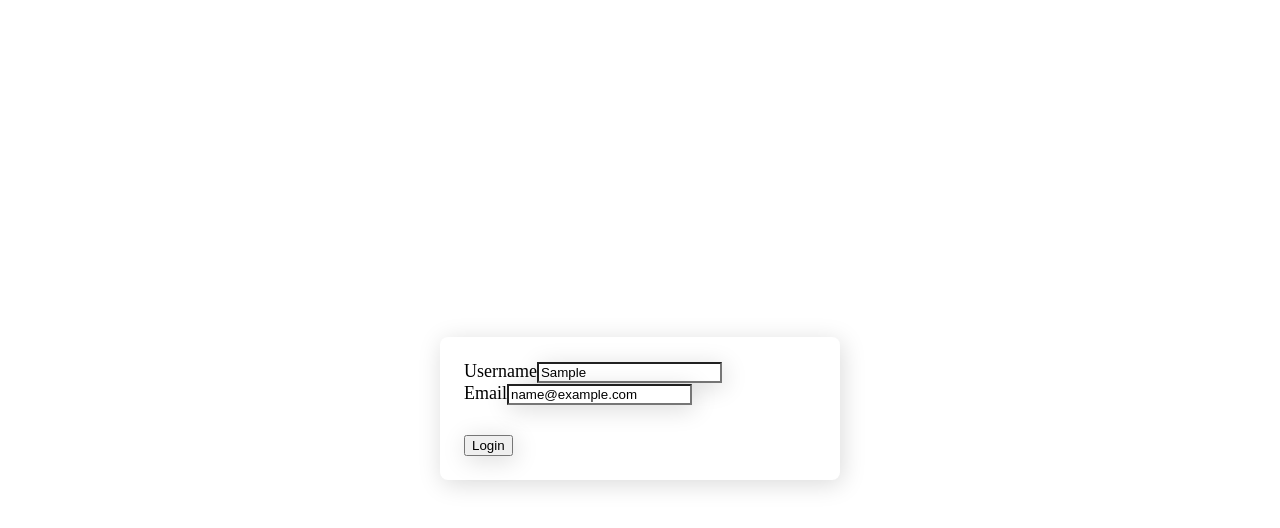
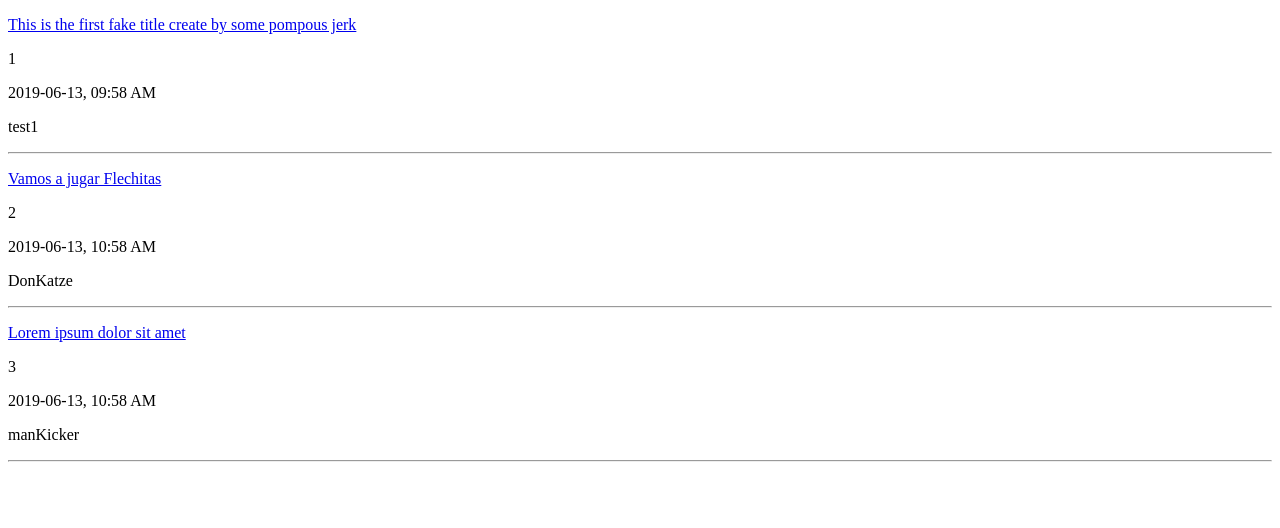
Before and after one commit to test0n3/react-dscussme, a React (Create React App) app: page / in a window 1280 px wide. Both pictures are taken after typing "Sample", "name@example.com" into the empty fields and a click on the button "Login". Shown: the top 528 px of the page. Built offline with nearby package versions, Linux system fonts and the light colour scheme.

Commit message:
Add routes to login or main app

```diff
--- a/src/App.js
+++ b/src/App.js
@@ -1,6 +1,9 @@
 import React from "react";
 import Login from "./Login";
 import Discussions from "./Discussions";
+import { Router, Redirect } from "@reach/router";
+import LocalStorage from "./helpers/Localstorage";
+import { UserProvider } from "./contexts/user";
 
 function App() {
   const fakeDiscussions = [
@@ -81,7 +84,7 @@ function App() {
       discussionId: 3
     }
   ];
-
+  const [user, setUser] = React.useState();
   const [discussions, setDiscussions] = React.useState(fakeDiscussions);
   const [comments, setComments] = React.useState(fakeComments);
 
@@ -97,11 +100,27 @@ function App() {
     setComments([...comments, child]);
   }
 
+  function updateUser(newUser) {
+    LocalStorage.saveUser(newUser);
+    setUser(newUser);
+  }
+
   return (
-    <div>
-      {/* <Discussions discussions={discussions} getAllComments={getAllComments} /> */}
-      <Login />
-    </div>
+    <UserProvider user={user} setUser={updateUser}>
+      <Router>
+        {LocalStorage.existUser() ? (
+          <Redirect from="/login" to="/" noThrow />
+        ) : (
+          <Redirect from="/" to="/login" noThrow />
+        )}
+        <Login path="/login" />
+        <Discussions
+          path="/"
+          discussions={discussions}
+          getAllComments={getAllComments}
+        />
+      </Router>
+    </UserProvider>
   );
 }
 export default App;
--- /dev/null
+++ b/src/DiscussionMain.js
@@ -0,0 +1,22 @@
+import React from "react";
+import Comment from "./Comment";
+import ButtonCreateComment from "./ButtonCreateComment";
+import { Link } from "@reach/router";
+
+function Discussion({ discussion, getAllComments }) {
+  let comments = getAllComments(discussion.id);
+
+  return (
+    <>
+      <Link to="/discussion/:title">
+        <p>{discussion.title}</p>
+      </Link>
+      <p>{discussion.id}</p>
+      <p>{discussion.date}</p>
+      <p>{discussion.author}</p>
+      <hr />
+    </>
+  );
+}
+
+export default Discussion;
--- a/src/Discussions.js
+++ b/src/Discussions.js
@@ -1,12 +1,12 @@
 import React from "react";
-import Discussion from "./Discussion";
+import DiscussionMain from "./DiscussionMain";
 
 function Discussions({ discussions, getAllComments }) {
   return (
     <>
       {discussions.map(discussion => {
         return (
-          <Discussion
+          <DiscussionMain
             key={discussion.id}
             discussion={discussion}
             getAllComments={getAllComments}
--- a/src/Login.js
+++ b/src/Login.js
@@ -2,13 +2,15 @@
 import React from "react";
 import { jsx } from "@emotion/core";
 import LocalStorage from "./helpers/Localstorage";
+import { useUser } from "./contexts/user";
 
 const styles = {
   boxShadow: "2px 4px 24px 0 rgba(0, 0, 0, 0.15)"
 };
-function Login({ placeholder, saveUser }) {
+function Login({ placeholder }) {
   const [username, setUsername] = React.useState("");
   const [email, setEmail] = React.useState("");
+  const { setUser } = useUser();
 
   function onChangeInputUser(event) {
     setUsername(event.target.value);
@@ -23,6 +25,7 @@ function Login({ placeholder, saveUser }) {
     console.log(username);
     console.log(email);
     LocalStorage.saveUser({ username, email });
+    setUser({ username, email });
   }
 
   return (
@@ -48,9 +51,6 @@ function Login({ placeholder, saveUser }) {
             fontSize: "18px",
             margin: "auto",
             maxWidth: 400
-            // display: "flex",
-            // flexDirection: "column",
-            // alignItems: "flex-start"
           }}
         >
           <label htmlFor="user">Username</label>
--- /dev/null
+++ b/src/contexts/user.js
@@ -0,0 +1,17 @@
+import React from "react";
+
+const UserContext = React.createContext();
+
+function UserProvider({ user, setUser, children }) {
+  return (
+    <UserContext.Provider value={{ user, setUser }}>
+      {children}
+    </UserContext.Provider>
+  );
+}
+
+function useUser() {
+  return React.useContext(UserContext);
+}
+
+export { UserProvider, useUser };
```
